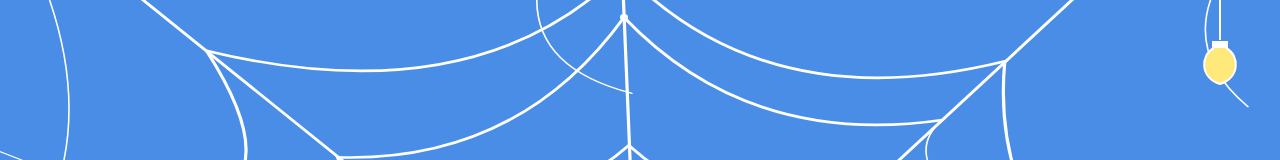
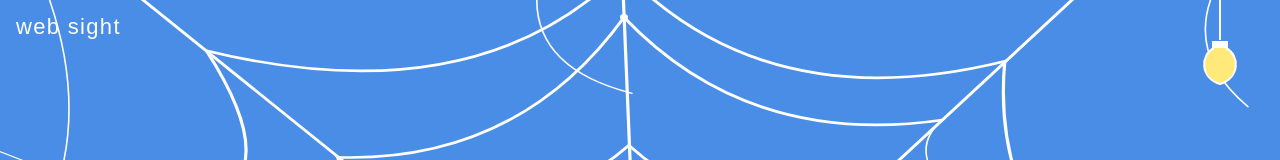
Before and after one commit to RT567/websight, a plain HTML site: page index.html in a window 1280 px wide. Shown: the top 160 px of the page. Drawn offline with Linux system fonts and the light colour scheme.

Commit message:
"web sight" label in top-left
Co-Authored-By: Claude Fable 5.1 <noreply@anthropic.com>
Claude-Session: https://claude.ai/code/session_01DngngVWLkSK5PJ7AvrLgCh

```diff
--- a/index.html
+++ b/index.html
@@ -11,6 +11,7 @@ svg{width:100vw;height:100vh;display:block}
 #bulb{position:fixed;top:0;right:40px;width:40px;height:90px}
 #tip{position:fixed;top:95px;right:20px;color:#fff;font:14px sans-serif;display:none;pointer-events:none}
 #bulb:hover+#tip{display:block}
+#name{position:fixed;top:14px;left:16px;color:#fff;font:22px sans-serif;letter-spacing:.06em;pointer-events:none;user-select:none}
 #fly{position:fixed;top:0;left:-40px;width:20px;height:14px;pointer-events:none}
 #err{position:fixed;bottom:12px;left:12px;background:#fff;color:#222;border:1px solid #999;border-left:6px solid #e0a800;padding:12px 18px;font:18px sans-serif;display:none;box-shadow:0 2px 6px rgba(0,0,0,.3)}
 </style>
@@ -39,6 +40,7 @@ svg{width:100vw;height:100vh;display:block}
 </svg>
 <svg id="bulb" viewBox="0 0 40 90" fill="none" stroke="#fff" stroke-width="2"><path d="M20 0 V40"/><path d="M13 42 h14 v6 h-14 z" fill="#fff"/><path d="M14 48 C0 55,0 78,20 84 C40 78,40 55,26 48" fill="#ffe97a" stroke="#fff"/></svg><span id="tip">high light</span>
 <svg id="fly" viewBox="0 0 20 14" fill="#111"><ellipse cx="10" cy="8" rx="5" ry="3"/><circle cx="15" cy="7" r="2"/><ellipse cx="7" cy="4" rx="5" ry="2" fill="#bbb" opacity=".8"/><ellipse cx="12" cy="3" rx="5" ry="2" fill="#bbb" opacity=".8"/></svg>
+<div id="name">web sight</div>
 <div id="err">&#9888; Bug occurring</div>
 <div class="lid" id="top"></div><div class="lid" id="bot"></div>
 <script>
```
Also changed, not shown: 1 other file.
